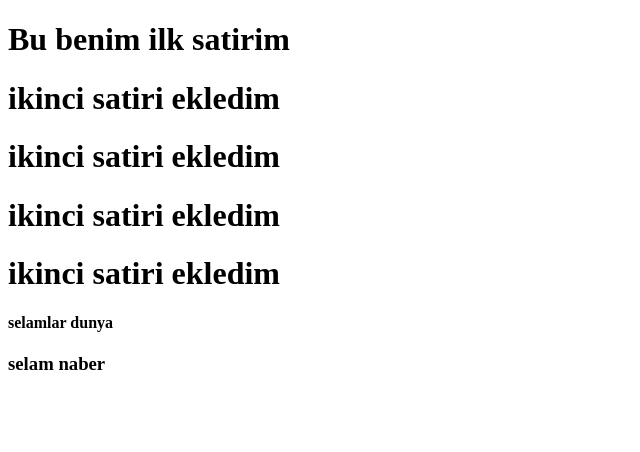
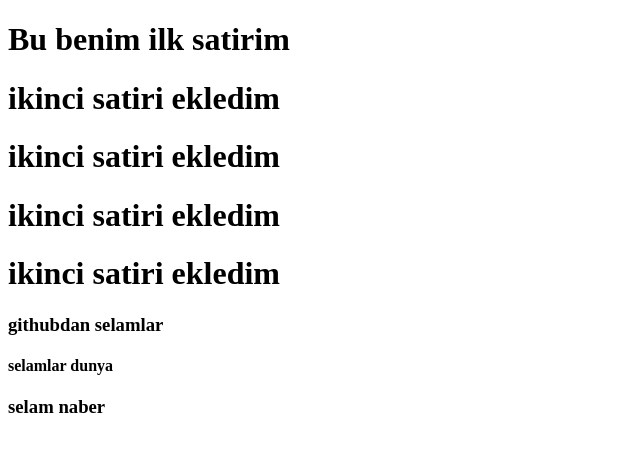
Before and after one commit to MuratTuz/itdeneme4, a plain HTML site: page index.html in a window 1280 px wide. Shown: the whole page, without its empty margins (0-640 px from the left). Drawn offline with Linux system fonts and the light colour scheme.

Commit message:
Update index.html
a new line is added

```diff
--- a/index.html
+++ b/index.html
@@ -13,6 +13,8 @@
     <h1>ikinci satiri ekledim</h1>
     <h1>ikinci satiri ekledim</h1>
 
+    <h3>githubdan selamlar</h3>
+
     <h4>selamlar dunya</h4>
 
     <h3> selam naber</h3>
```
